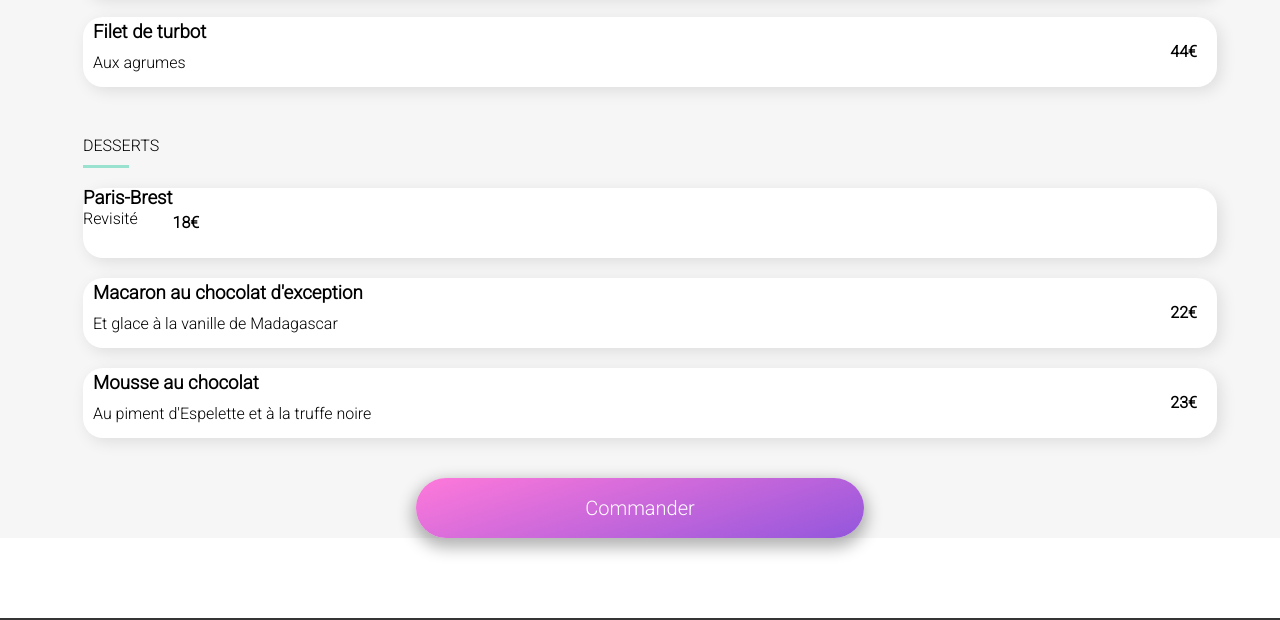
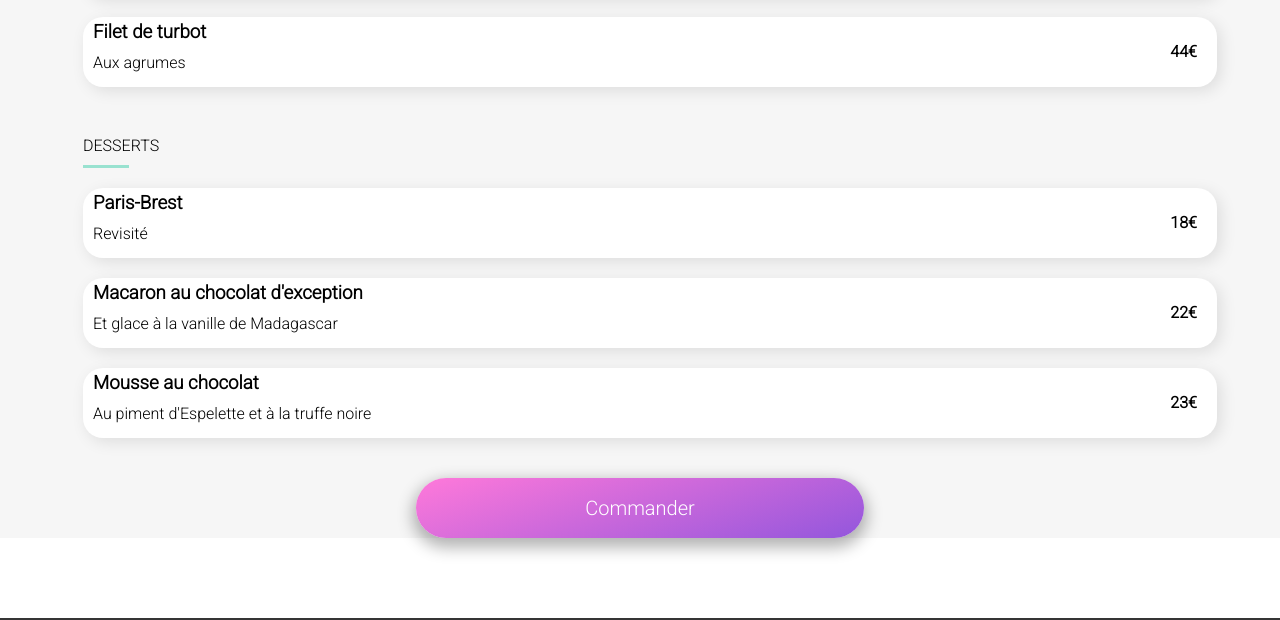
Before and after one commit to Killouh/P3---OhMyFood, a website: page la_palette_du_gout.html in a window 1280 px wide. Shown: the part 1021-1641 px from the top of the page. Drawn offline with Linux system fonts and the light colour scheme; a web font is replaced by a local one.

Commit message:
bug fixing

```diff
--- a/la_palette_du_gout.html
+++ b/la_palette_du_gout.html
@@ -53,7 +53,7 @@
                 </div>
                 <div class="menu__dish--price">
                     <p class="bold">25€</p>
-
+                </div>
                 <div class="menu__dish--animation">
                     <i id="check" class="fa-solid fa-check"></i>
                 </div>
@@ -67,7 +67,7 @@
                 </div>
                 <div class="menu__dish--price">
                     <p class="bold">35€</p>
-
+                </div>
                 <div class="menu__dish--animation">
                     <i id="check" class="fa-solid fa-check"></i>
                 </div>
@@ -146,15 +146,13 @@
                 <p>DESSERTS</p>
             </div>
             <div class="menu__dish--container">
-
-                <div class="menu__desserts--text">
+                <div class="menu__dish--text">
                     <h3>Paris-Brest</h3>
                     <p>Revisité</p>
                 </div>
                 <div class="menu__dish--price">
                     <p class="bold">18€</p>
                 </div>
-
                 <div class="menu__dish--animation">
                     <i id="check" class="fa-solid fa-check"></i>
                 </div>
```
Also changed, not shown: le_délice_des_sens.html (+2 -2 lines). Lines whose indentation alone changed are shown as unchanged.
